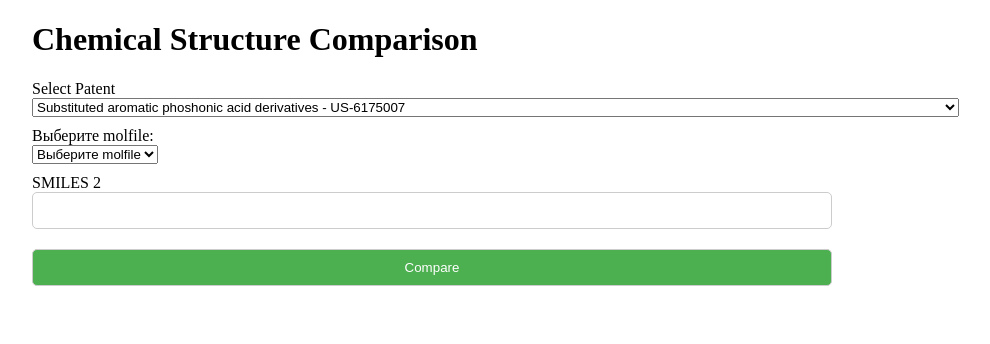
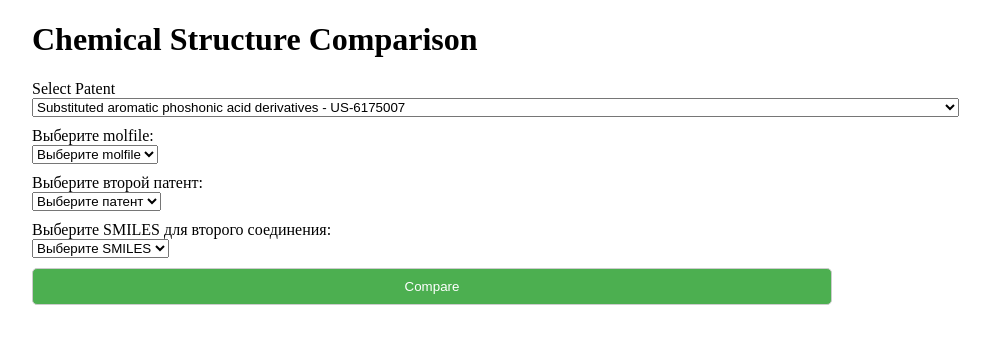
Before and after one commit to Ratiborsith/chemModule, a Flask app: page /similarity in a window 1280 px wide. Shown: the part 66-410 px from the top of the page, without its empty margins (208-1198 px from the left). Run offline with Flask 3, Linux system fonts and the light colour scheme; a user stored in the database is signed in; data comes from the database, SQL or seed files in the repository; both versions use the stored data as it was after the commit.

Commit message:
Интегрировал выбор SMILES-представления второго соединения вместо ввода его вручную. Теперь пользователь выбирает соединение из другого патента. Также расширил базу данных(добавил патенты и соединения SMILES и InChi)

```diff
--- a/app.py
+++ b/app.py
@@ -2,7 +2,7 @@
 import os
 import sqlite3
 from io import BytesIO
-from flask import Flask, render_template, request, redirect, url_for
+from flask import Flask, render_template, request, redirect, url_for, jsonify
 from flask_login import LoginManager, UserMixin, login_user, login_required, logout_user, current_user
 from rdkit import Chem
 from rdkit.Chem import Draw, AllChem, DataStructs
@@ -10,7 +10,6 @@
 from wtforms import StringField, SubmitField, FileField
 from wtforms.validators import DataRequired
 from wtforms import SelectField
-from flask import jsonify
 
 # Функция для получения списка патентов из базы данных
 def get_patents():
@@ -20,7 +19,6 @@
     patents = cursor.fetchall()
     conn.close()
     return patents
-
 
 # Определение функции, которая конвертирует изображение в строку base64
 def img_to_base64(img):
@@ -143,7 +141,8 @@
     if form.validate_on_submit():
         selected_patent_id = form.patent_id.data
         selected_molfile_path = request.form.get('molfile_path')  # Получаем выбранный пользователем molfile_path
-        chem_input2 = form.chem_input2.data.strip()
+        selected_second_patent_id = request.form.get('second_patent_id')  # Получаем выбр. пользователем второй патент
+        chem_input2 = request.form.get('chem_input2')  # Получаем выбранный пользователем SMILES для второго соединения
 
         try:
             # Получаем путь к каталогу molfiles внутри проекта
@@ -157,14 +156,16 @@
 
             mol1 = Chem.MolFromMolBlock(molfile_content)
             smiles_from_molfile = molfile_to_smiles(molfile_content)
-            similarity = calculate_tanimoto_similarity(Chem.MolToMolBlock(mol1), chem_input2)
 
-            if mol1 is not None:
+            # Строим вторую молекулу по введенному пользователем SMILES
+            mol2 = Chem.MolFromSmiles(chem_input2)
+
+            if mol1 is not None and mol2 is not None:
+                similarity = calculate_tanimoto_similarity(Chem.MolToMolBlock(mol1), Chem.MolToSmiles(mol2))
+
                 img1 = Draw.MolToImage(mol1)
                 img_base64_1 = img_to_base64(img1)
 
-            mol2 = Chem.MolFromSmiles(chem_input2)
-            if mol2 is not None:
                 img2 = Draw.MolToImage(mol2)
                 img_base64_2 = img_to_base64(img2)
 
@@ -173,6 +174,7 @@
 
     return render_template('index.html', form=form, similarity=similarity, img1=img_base64_1, img2=img_base64_2,
                            smiles_from_molfile=smiles_from_molfile, molfiles_for_patent=molfiles_for_patent)
+
 
 @app.route('/get_molfiles_for_patent/<int:patent_id>')
 @login_required
@@ -186,11 +188,36 @@
     conn.close()
 
     return jsonify({'molfiles': molfiles_for_patent})
+
+@app.route('/get_smiles_for_patent/<int:patent_id>')
+@login_required
+def get_smiles_for_patent(patent_id):
+    conn = sqlite3.connect('patents.db')
+    cursor = conn.cursor()
+
+    cursor.execute('SELECT smilesName FROM compounds WHERE id IN (SELECT compound_id FROM compoundsInPatent WHERE patent_id = ?) AND smilesName != "not"', (patent_id,))
+    smiles_for_patent = cursor.fetchall()
+
+    conn.close()
+
+    return jsonify({'smiles': [smile[0] for smile in smiles_for_patent]})
+
+@app.route('/get_patents_except/<int:patent_id>')
+@login_required
+def get_patents_except(patent_id):
+    conn = sqlite3.connect('patents.db')
+    cursor = conn.cursor()
+
+    cursor.execute('SELECT id, name FROM patents WHERE id != ?', (patent_id,))
+    patents_except = cursor.fetchall()
+
+    conn.close()
+
+    return jsonify({'patents': patents_except})
+
 @app.route('/about')
 def about():
     return render_template('about.html')
 
-
-
 if __name__ == '__main__':
     app.run(debug=True)
--- a/templates/index.html
+++ b/templates/index.html
@@ -39,13 +39,17 @@
         </p>
 
         <p>
-            {{ form.chem_input2.label }}<br>
-            {{ form.chem_input2(size=32) }}<br>
-            {% if form.chem_input2.errors %}
-                {% for error in form.chem_input2.errors %}
-                    <span style="color: red;">{{ error }}</span><br>
-                {% endfor %}
-            {% endif %}
+            <label for="second_patent_id">Выберите второй патент:</label><br>
+            <select name="second_patent_id" id="second_patent_id">
+                <option value="">Выберите патент</option>
+            </select>
+        </p>
+
+        <p>
+            <label for="chem_input2">Выберите SMILES для второго соединения:</label><br>
+            <select name="chem_input2" id="chem_input2">
+                <option value="">Выберите SMILES</option>
+            </select>
         </p>
         <p>{{ form.submit() }}</p>
     </form>
@@ -70,6 +74,8 @@
     document.addEventListener('DOMContentLoaded', function() {
         var patentSelect = document.getElementById('patent_id');
         var molfileSelect = document.getElementById('molfile_path');
+        var secondPatentSelect = document.getElementById('second_patent_id');
+        var chemInput2Select = document.getElementById('chem_input2');
 
         patentSelect.addEventListener('change', function() {
             var selectedPatentId = patentSelect.value;
@@ -89,6 +95,42 @@
                     }
                 })
                 .catch(error => console.error('Error fetching molfiles:', error));
+
+            fetch('/get_patents_except/' + selectedPatentId)
+                .then(response => response.json())
+                .then(data => {
+                    secondPatentSelect.innerHTML = '<option value="">Выберите патент</option>'; // Clear previous entries
+
+                    if (data.patents.length > 0) {
+                        data.patents.forEach(function(patent) {
+                            var option = document.createElement('option');
+                            option.value = patent[0];
+                            option.textContent = patent[1];
+                            secondPatentSelect.appendChild(option);
+                        });
+                    }
+                })
+                .catch(error => console.error('Error fetching patents:', error));
+        });
+
+        secondPatentSelect.addEventListener('change', function() {
+            var selectedSecondPatentId = secondPatentSelect.value;
+
+            fetch('/get_smiles_for_patent/' + selectedSecondPatentId)
+                .then(response => response.json())
+                .then(data => {
+                    chemInput2Select.innerHTML = '<option value="">Выберите SMILES</option>'; // Clear previous entries
+
+                    if (data.smiles.length > 0) {
+                        data.smiles.forEach(function(smiles) {
+                            var option = document.createElement('option');
+                            option.value = smiles;
+                            option.textContent = smiles;
+                            chemInput2Select.appendChild(option);
+                        });
+                    }
+                })
+                .catch(error => console.error('Error fetching smiles:', error));
         });
     });
 </script>
```
Also changed, not shown: patents.db.
